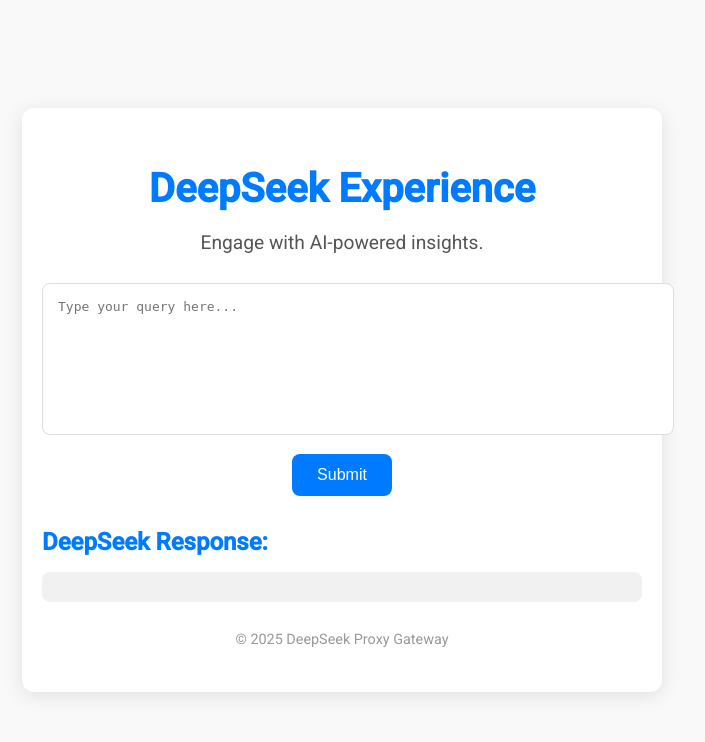
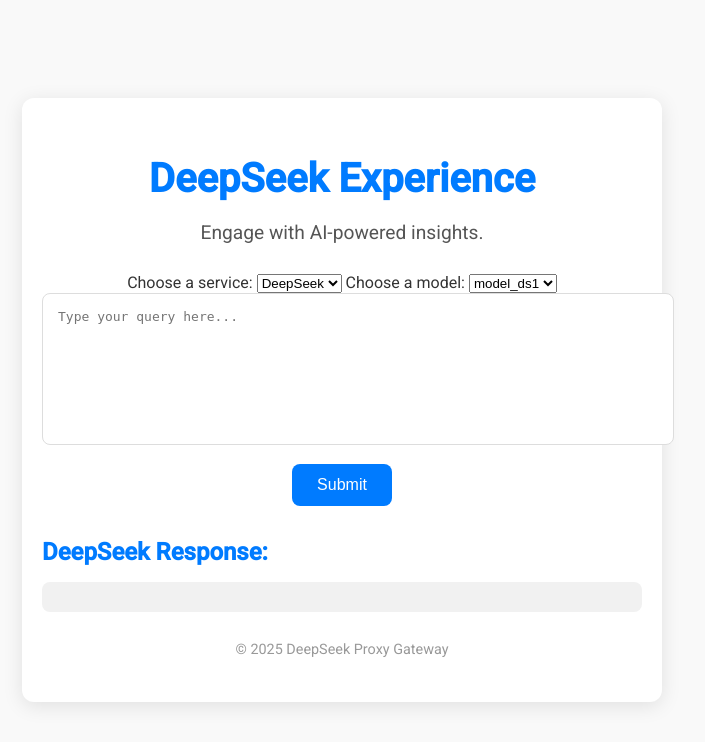
Before and after one commit to oasb16/DeepSeekWrap, a Flask app: page / in a window 1280 px wide. Shown: the top 742 px of the page, without its empty margins (298-1003 px from the left). Run offline with Flask 2, Linux system fonts and the light colour scheme.

Commit message:
APIKEY Fix

```diff
--- a/app.py
+++ b/app.py
@@ -1,8 +1,32 @@
 from flask import Flask, render_template, request, jsonify
 import os
+from flask import Flask, render_template, request, jsonify, redirect, url_for, session
+from flask_login import LoginManager, UserMixin, login_user, login_required, logout_user, current_user
+from flask_oauthlib.client import OAuth
 from openai import OpenAI
 
 app = Flask(__name__)
+app.secret_key = os.getenv('SECRET_KEY', 'your_secret_key')
+app.config['SESSION_COOKIE_NAME'] = 'your_session_cookie_name'
+
+login_manager = LoginManager()
+login_manager.init_app(app)
+
+oauth = OAuth(app)
+google = oauth.remote_app(
+    'google',
+    consumer_key=os.getenv('GOOGLE_CLIENT_ID'),
+    consumer_secret=os.getenv('GOOGLE_CLIENT_SECRET'),
+    request_token_params={
+        'scope': 'email profile',
+    },
+    base_url='https://www.googleapis.com/oauth2/v1/',
+    request_token_url=None,
+    access_token_method='POST',
+    access_token_url='https://accounts.google.com/o/oauth2/token',
+    authorize_url='https://accounts.google.com/o/oauth2/auth',
+)
+
 
 DEEPSEEK_API_URL = 'https://api.deepseek.com'  # Replace with the actual DeepSeek API endpoint
 
@@ -10,25 +34,99 @@
 def index():
     return render_template('index.html')
 
+class User(UserMixin):
+    def __init__(self, id, name, email):
+        self.id = id
+        self.name = name
+        self.email = email
+
+@login_manager.user_loader
+def load_user(user_id):
+    return User.get(user_id)
+
+@app.route('/login')
+def login():
+    return google.authorize(callback=url_for('authorized', _external=True))
+
+@app.route('/login/callback')
+def authorized():
+    response = google.authorized_response()
+    if response is None or response.get('access_token') is None:
+        return 'Access denied: reason={} error={}'.format(
+            request.args['error_reason'],
+            request.args['error_description']
+        )
+
+    session['google_token'] = (response['access_token'], '')
+    user_info = google.get('userinfo')
+    user_data = user_info.data
+    user = User(id=user_data['id'], name=user_data['name'], email=user_data['email'])
+    login_user(user)
+    return redirect(url_for('index'))
+
+@google.tokengetter
+def get_google_oauth_token():
+    return session.get('google_token')
+
+@app.route('/logout')
+@login_required
+def logout():
+    logout_user()
+    return redirect(url_for('index'))
+
+
 @app.route('/query', methods=['POST'])
+@login_required
 def query():
-    user_input = request.json.get('input')
-    if not user_input:
-        return jsonify({'error': 'No input provided'}), 400
+    data = request.json
+    user_input = data.get('input')
+    selected_service = data.get('service')
+    selected_model = data.get('model')
 
-    # Proxy the request to DeepSeek API
+    if not user_input or not selected_service or not selected_model:
+        return jsonify({'error': 'Missing input or selection'}), 400
+
     try:
-        oaiclient = OpenAI()
-        oaiclient.api_key = os.getenv("OPENAI_API_KEY")
-        response = oaiclient.chat.completions.create(
-            model="gpt-4o",
-            messages=[
-                {"role": "system", "content": "You are a helpful assistant"},
-                {"role": "user", "content": user_input},
-            ],
-            stream=False
-        )
-        response_data = response.choices[0].message.content
+        if selected_service == 'deepseek':
+            # Implement DeepSeek API call
+            try:
+                oaiclient = OpenAI()
+                oaiclient.api_key = os.getenv("OPENAI_API_KEY")
+                response = oaiclient.chat.completions.create(
+                    model="gpt-4o",
+                    messages=[
+                        {"role": "system", "content": "You are a helpful assistant"},
+                        {"role": "user", "content": user_input},
+                    ],
+                    stream=False
+                )
+                response_data = response.choices[0].message.content
+            except Exception as e:
+                return jsonify({'error': str(e)}), 500
+        elif selected_service == 'openai':
+            # Implement OpenAI API call
+            try:
+                oaiclient = OpenAI()
+                oaiclient.api_key = os.getenv("OPENAI_API_KEY")
+                response = oaiclient.chat.completions.create(
+                    model="gpt-4o",
+                    messages=[
+                        {"role": "system", "content": "You are a helpful assistant"},
+                        {"role": "user", "content": user_input},
+                    ],
+                    stream=False
+                )
+                response_data = response.choices[0].message.content
+            except Exception as e:
+                return jsonify({'error': str(e)}), 500
+        else:
+            return jsonify({'error': 'Invalid service selected'}), 400
+
+        # Store the user query and response
+
+
+
+        store_user_interaction(current_user.id, user_input, response_data)
         return jsonify(response_data)
     except Exception as e:
         return jsonify({'error': str(e)}), 500
--- a/requirements.txt
+++ b/requirements.txt
@@ -4,3 +4,5 @@
 Werkzeug==2.2.2
 openai==1.2.0
 httpx==0.27.2
+Flask-OAuthlib
+Flask-Login
--- a/templates/index.html
+++ b/templates/index.html
@@ -14,6 +14,19 @@
             <p>Engage with AI-powered insights.</p>
         </header>
         <main>
+            <div class="model-selection">
+                <label for="service">Choose a service:</label>
+                <select id="service" name="service">
+                    <option value="deepseek">DeepSeek</option>
+                    <option value="openai">OpenAI</option>
+                </select>
+
+                <label for="model">Choose a model:</label>
+                <select id="model" name="model">
+                    <!-- Options will be populated based on service selection -->
+                </select>
+            </div>
+
             <div class="input-section">
                 <textarea id="user-input" placeholder="Type your query here..."></textarea>
                 <button id="submit-btn">Submit</button>
@@ -29,6 +42,28 @@
     </div>
 
     <script>
+        const serviceSelect = document.getElementById('service');
+        const modelSelect = document.getElementById('model');
+
+        const models = {
+            deepseek: ['model_ds1', 'model_ds2'],
+            openai: ['gpt-3.5-turbo', 'gpt-4']
+        };
+
+        serviceSelect.addEventListener('change', (event) => {
+            const selectedService = event.target.value;
+            modelSelect.innerHTML = '';
+            models[selectedService].forEach(model => {
+                const option = document.createElement('option');
+                option.value = model;
+                option.textContent = model;
+                modelSelect.appendChild(option);
+            });
+        });
+
+        // Trigger change event to populate models on page load
+        serviceSelect.dispatchEvent(new Event('change'));
+
         document.getElementById('submit-btn').addEventListener('click', async () => {
             const userInput = document.getElementById('user-input').value.trim();
             if (!userInput) return;
```
